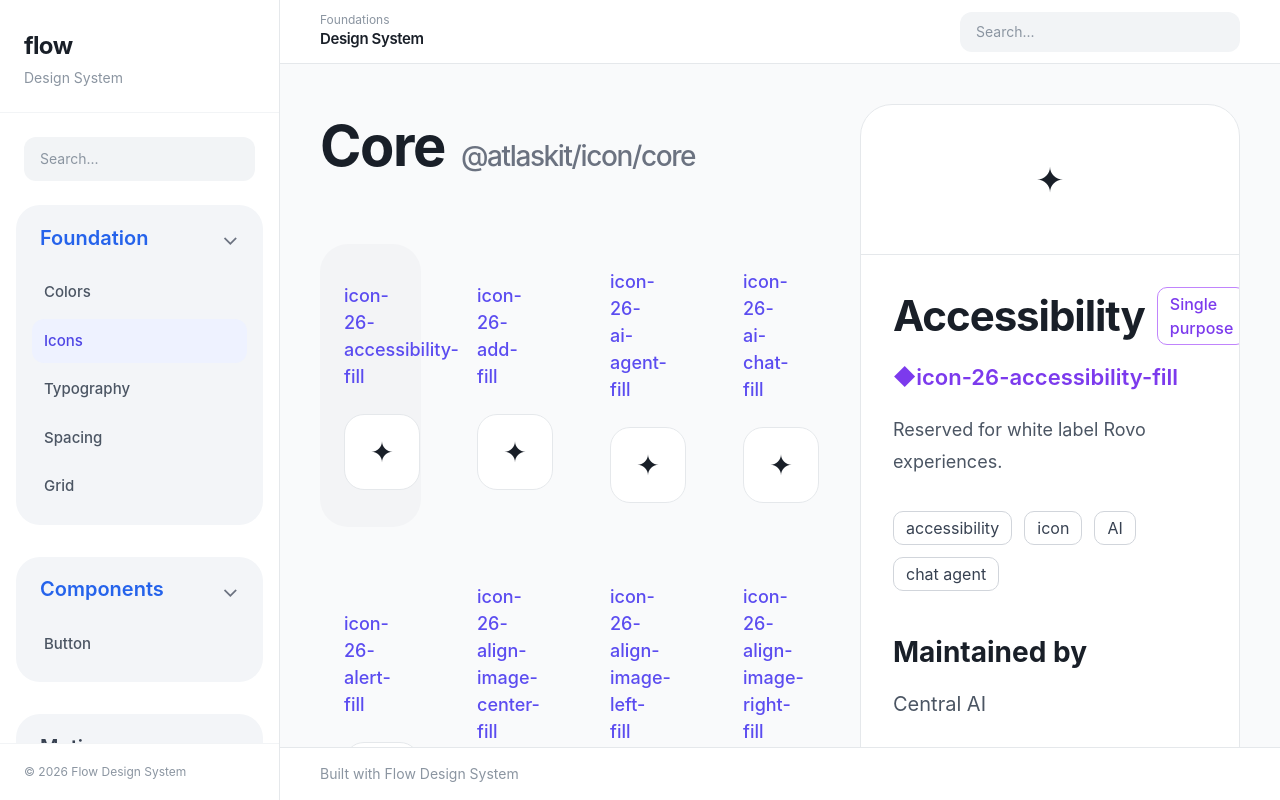
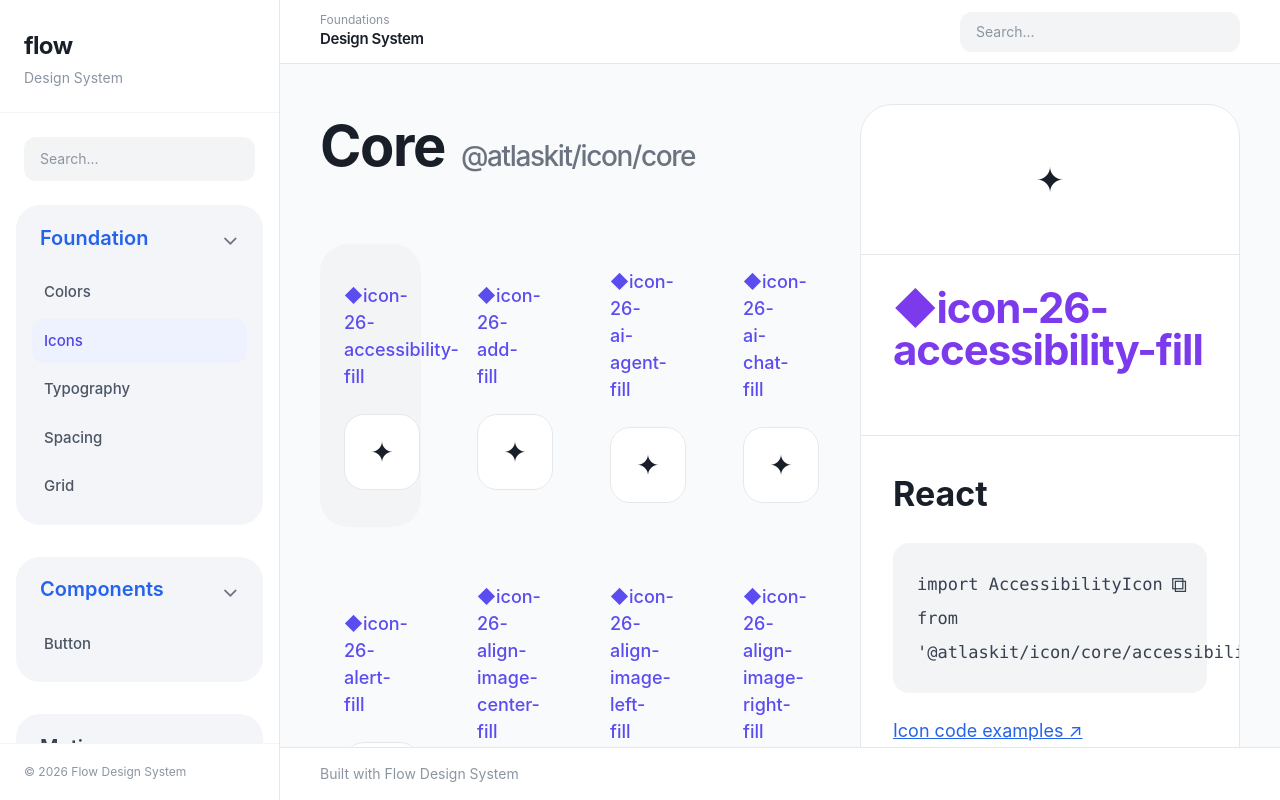
Before and after one commit to seo-er/design-system, a React (Vite) app: page / in a window 1280 px wide. Both pictures are taken after a click on the button "Icons". Built offline with nearby package versions, Linux system fonts and the light colour scheme.

Commit message:
Add files via upload

```diff
--- a/src/App.jsx
+++ b/src/App.jsx
@@ -1983,7 +1983,7 @@ function IconPage() {
             >
 
               <div className="text-[#5B4CF0] text-[18px] font-medium leading-[1.5] mb-6">
-                icon-26-{item.slug}-fill
+              ◆icon-26-{item.slug}-fill
               </div>
 
               <div className="
@@ -2038,77 +2038,11 @@ function IconPage() {
 
       <div className="flex items-center gap-3 mb-4">
 
-        <h2 className="text-[42px] font-bold tracking-tight leading-none">
-          {selectedIcon.label}
+        <h2 className="text-[42px] text-[#7C3AED] font-bold tracking-tight leading-none">
+        ◆icon-26-{selectedIcon.slug}-fill
         </h2>
 
-        <span className="
-          px-3
-          py-1
-          rounded-[10px]
-          border
-          border-[#C084FC]
-          text-[#7C3AED]
-          text-[16px]
-          font-medium
-        ">
-          Single purpose
-        </span>
-
-      </div>
-
-      {/* token */}
-      <div className="
-        text-[#7C3AED]
-        text-[22px]
-        font-semibold
-        mb-5
-      ">
-        ◆icon-26-{selectedIcon.slug}-fill
-      </div>
-
-      <p className="text-[18px] leading-[1.8] text-[#4B5563]">
-        Reserved for white label Rovo experiences.
-      </p>
-
-    </div>
-
-    {/* tags */}
-    <div className="flex flex-wrap gap-3 mb-10">
-
-      {[
-        selectedIcon.slug,
-        "icon",
-        "AI",
-        "chat agent",
-      ].map((tag) => (
-        <div
-          key={tag}
-          className="
-            px-3
-            py-1
-            rounded-[10px]
-            border
-            border-[#D1D5DB]
-            text-[16px]
-            text-[#374151]
-          "
-        >
-          {tag}
-        </div>
-      ))}
-
-    </div>
-
-    {/* maintained */}
-    <div className="mb-12">
-
-      <div className="text-[28px] font-bold mb-4">
-        Maintained by
-      </div>
-
-      <div className="text-[20px] text-[#4B5563]">
-        Central AI
+
       </div>
 
     </div>
@@ -2185,9 +2119,6 @@ function IconPage() {
 
         <div className="flex items-center gap-5">
 
-          <div className="text-[20px]">
-            ✦
-          </div>
 
           <div className="flex items-center gap-3">
 
@@ -2201,19 +2132,7 @@ function IconPage() {
               Small
             </span>
 
-            {selectedIcon.hasFalse && (
-              <span className="
-                px-3
-                py-1
-                rounded-[8px]
-                bg-[#DCFCE7]
-                text-[#166534]
-                text-[15px]
-                font-medium
-              ">
-                true
-              </span>
-            )}
+
 
           </div>
 
@@ -2253,30 +2172,7 @@ function IconPage() {
               Medium
             </span>
 
-            <span className="
-              px-3
-              py-1
-              rounded-[8px]
-              bg-[#E5E7EB]
-              text-[14px]
-              font-semibold
-            ">
-              RECOMMENDED
-            </span>
-
-            {selectedIcon.hasFalse && (
-              <span className="
-                px-3
-                py-1
-                rounded-[8px]
-                bg-[#FEE2E2]
-                text-[#991B1B]
-                text-[15px]
-                font-medium
-              ">
-                false
-              </span>
-            )}
+
 
           </div>
 
@@ -2298,7 +2194,42 @@ function IconPage() {
     </div>
 
   </div>
-
+{/* STATUS */}
+<div className="border-t border-[#E5E8EB] p-8">
+
+  <div className="text-[34px] font-bold mb-8">
+    Status
+  </div>
+
+  <div className="flex gap-4">
+
+    <span className="
+      px-4
+      py-2
+      rounded-[10px]
+      bg-[#DCFCE7]
+      text-[#166534]
+      text-[16px]
+      font-medium
+    ">
+      true
+    </span>
+
+    <span className="
+      px-4
+      py-2
+      rounded-[10px]
+      bg-[#FEE2E2]
+      text-[#991B1B]
+      text-[16px]
+      font-medium
+    ">
+      false
+    </span>
+
+  </div>
+
+</div>
   {/* FIGMA */}
   <div className="border-t border-[#E5E8EB] p-8">
 
```
